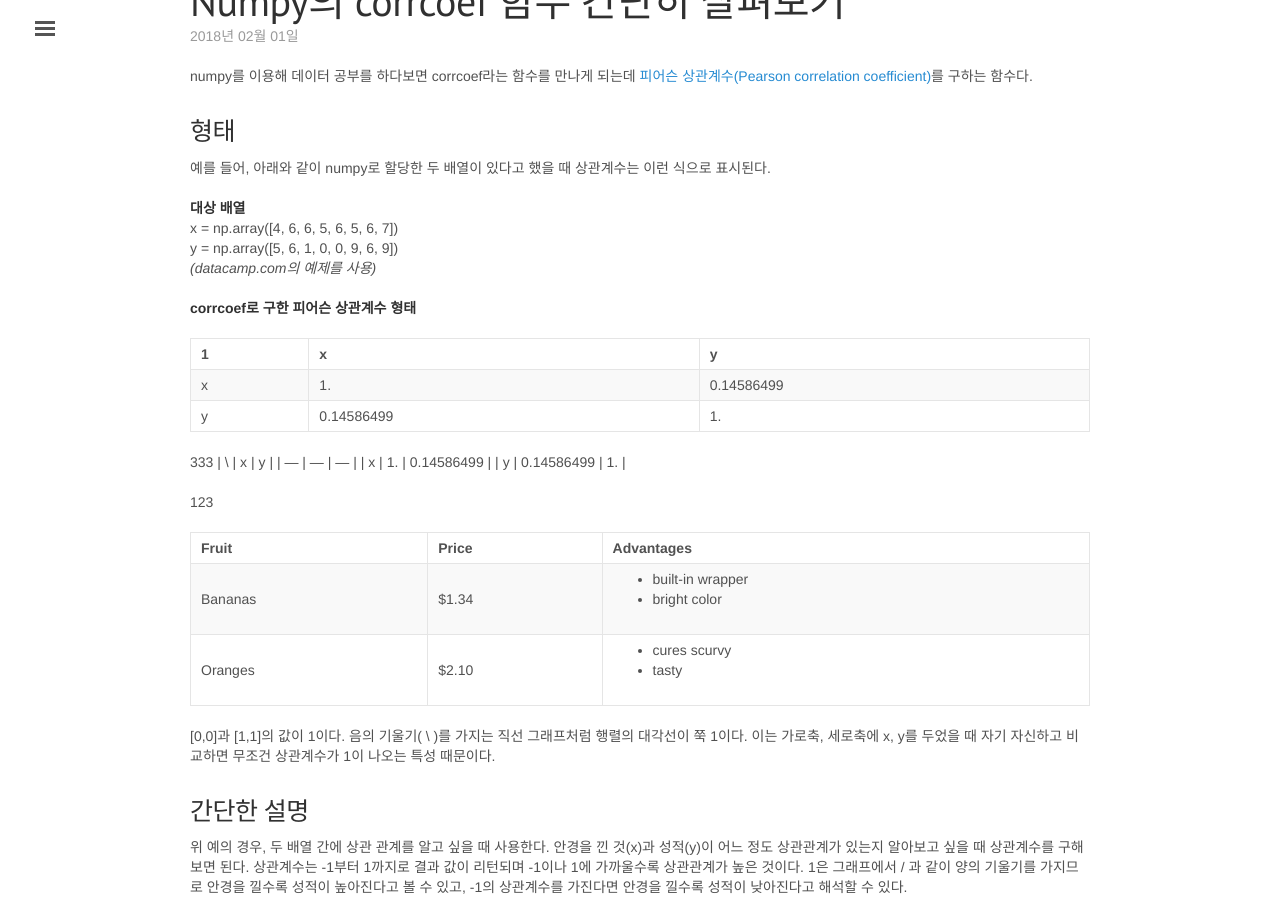
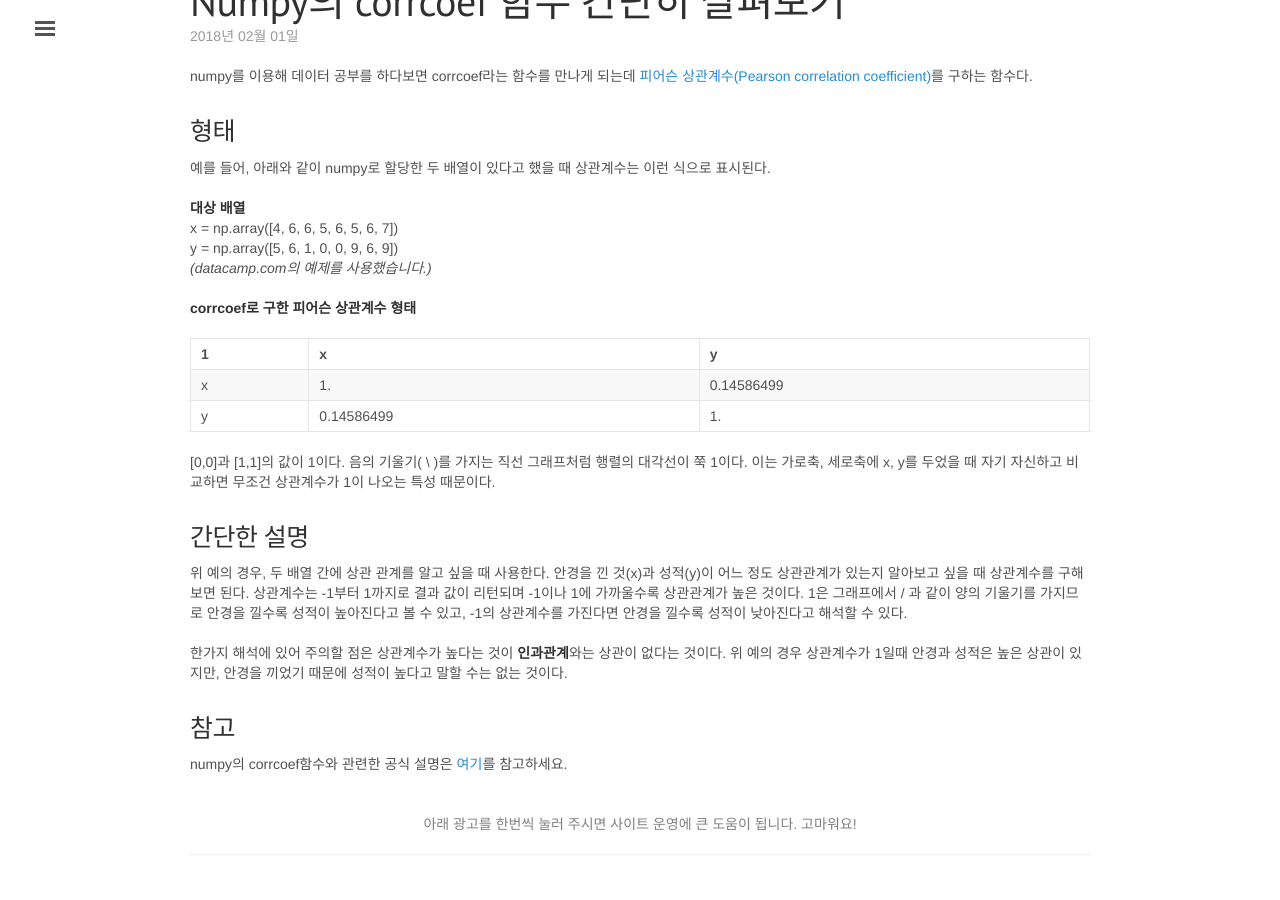
Before and after one commit to jwkcp/jwkcp.github.com, a Jekyll site: the page built from _posts/2018-02-01-corrcoef-in-numpy-with-python.md, in a window 1280 px wide and 900 px high, scrolled down 216 px. Built offline with Jekyll 4.4.1, drawn with Linux system fonts in a browser that asks for light colours; comment, search, counter and statistics services are not loaded.

Commit message:
modifying corrcoef table markdown

```diff
--- a/_posts/2018-02-01-corrcoef-in-numpy-with-python.md
+++ b/_posts/2018-02-01-corrcoef-in-numpy-with-python.md
@@ -13,31 +13,14 @@
 **대상 배열**
 x = np.array([4, 6, 6, 5, 6, 5, 6, 7])
 y = np.array([5, 6, 1, 0, 0, 9, 6, 9])
-*(datacamp.com의 예제를 사용)*
+*(datacamp.com의 예제를 사용했습니다.)*
 
 **corrcoef로 구한 피어슨 상관계수 형태**
 
-| 1 |     x      |      y     |
+| 1 | x | y |
 | --- | --- | --- |
-| x | 1.         | 0.14586499 |
-| y | 0.14586499 | 1.         |
-
-333
-| \  | x  | y  |
-| --- | --- | --- |
-| x  | 1. | 0.14586499 |
-| y  | 0.14586499 | 1. |
-
-123
-
-
-
-
-| Fruit         | Price         | Advantages         |
-| ------------- | ------------- | ------------------ |
-| Bananas       | $1.34         | {::nomarkdown}<ul><li>built-in wrapper</li><li>bright color</li></ul>{:/} |
-| Oranges       | $2.10         | {::nomarkdown}<ul><li>cures scurvy</li><li>tasty</li></ul>{:/} |
-
+| x | 1.  | 0.14586499 |
+| y | 0.14586499 | 1. |
 
 [0,0]과 [1,1]의 값이 1이다. 음의 기울기( \ )를 가지는 직선 그래프처럼 행렬의 대각선이 쭉 1이다. 이는 가로축, 세로축에 x, y를 두었을 때 자기 자신하고 비교하면 무조건 상관계수가 1이 나오는 특성 때문이다.
 
```
